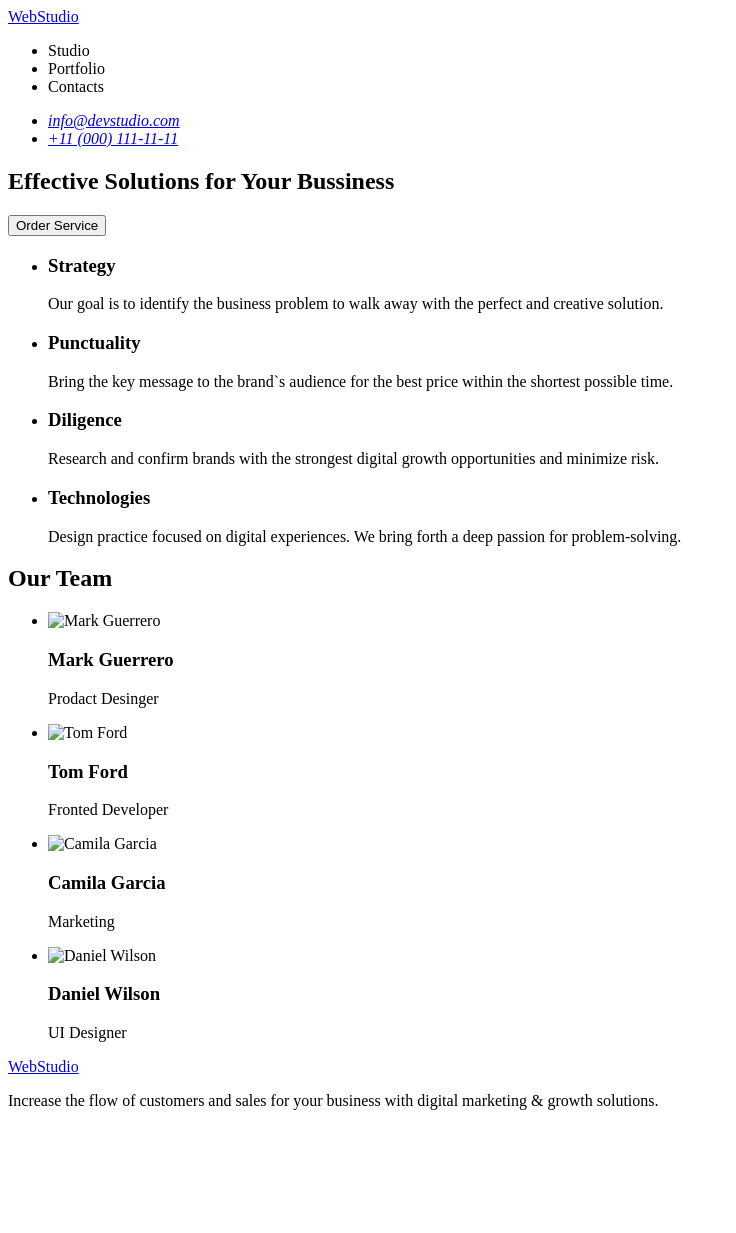
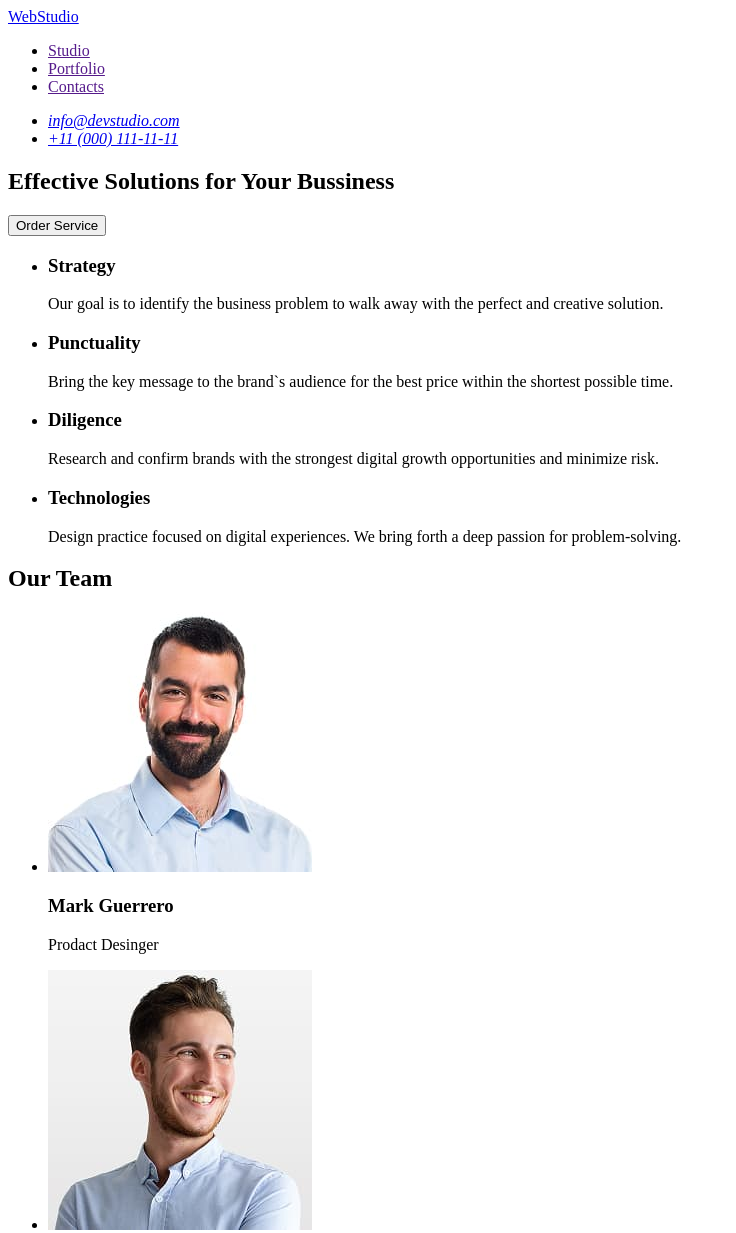
Before and after one commit to Oksana-Zalivan/goit-markup-hw-01, a plain HTML site: page index.html in a window 1280 px wide. Shown: the top 1233 px of the page, without its empty margins (0-736 px from the left). Before the commit the page ends 1126 px from the top, so only its background shows below. Drawn offline with Linux system fonts and the light colour scheme.

Commit message:
change image source

```diff
--- a/index.html
+++ b/index.html
@@ -10,9 +10,15 @@
         <nav>
             <a href="./index.html">WebStudio</a>
             <ul>
-                <li>Studio</li>
-                <li>Portfolio</li>
-                <li>Contacts</li>
+                <li>
+                    <a href="">Studio</a>
+                </li>
+                <li>
+                    <a href="">Portfolio</a>
+                </li>
+                <li>
+                    <a href="">Contacts</a>
+                </li>
             </ul>
         </nav>
         <address>
@@ -66,22 +72,22 @@
             <h2>Our Team</h2>
             <ul>
                 <li>
-                    <img src="img-1.webp" alt="Mark Guerrero" width="264" height="260" />
+                    <img src="./images/team-1.jpg" alt="Mark Guerrero" width="264" height="260">
                     <h3>Mark Guerrero</h3>
                     <p>Prodact Desinger</p>
                 </li>
                 <li>
-                    <img src="img-2.webp" alt="Tom Ford" width="264" height="260" />
+                    <img src="./images/team-2.jpg" alt="Tom Ford" width="264" height="260">
                     <h3>Tom Ford</h3>
                     <p>Fronted Developer</p>
                 </li>
                 <li>
-                    <img src="img-3.webp" alt="Camila Garcia" width="264" height="260" />
+                    <img src="./images/team-3.jpg" alt="Camila Garcia" width="264" height="260">
                     <h3>Camila Garcia</h3>
                     <p>Marketing</p>
                 </li>
                 <li>
-                    <img src="img-4.webp" alt="Daniel Wilson" width="264" height="260" />
+                    <img src="./images/team-4.jpg" alt="Daniel Wilson" width="264" height="260">
                     <h3>Daniel Wilson</h3>
                     <p>UI Designer</p>
                 </li>
```
Also changed, not shown: images/img-1.webp (deleted), images/img-2.webp (deleted), images/img-3.webp (deleted), images/img-4.webp (deleted), images/portfolio-1.jpg (added), images/portfolio-2.jpg (added), images/portfolio-3.jpg (added), images/portfolio-4.jpg (added), images/portfolio-5.jpg (added), images/portfolio-6.jpg (added), images/team-1.jpg (added), images/team-2.jpg (added), images/team-3.jpg (added), images/team-4.jpg (added).
